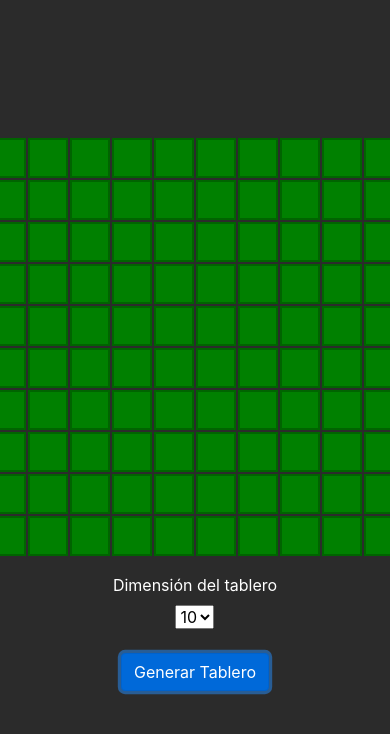
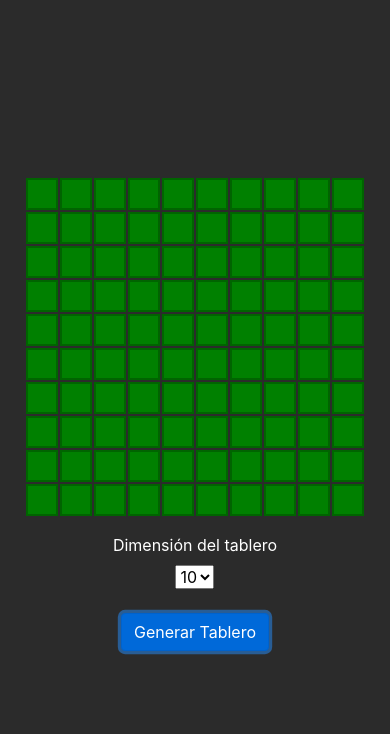
Before and after one commit to AzuNico/buscaminapp, a React (Create React App) app: page / in a window 390 px wide. Both pictures are taken after a click on the button "Generar Tablero". Shown: the top 734 px of the page. Built offline with nearby package versions, Linux system fonts and the light colour scheme.

Commit message:
to mobile

```diff
--- a/src/App.css
+++ b/src/App.css
@@ -19,8 +19,8 @@
 }
 
 .land {
-  width: 40px;
-  height: 40px;
+  width: 2rem;
+  height: 2rem;
 }
 
 .board {
```
